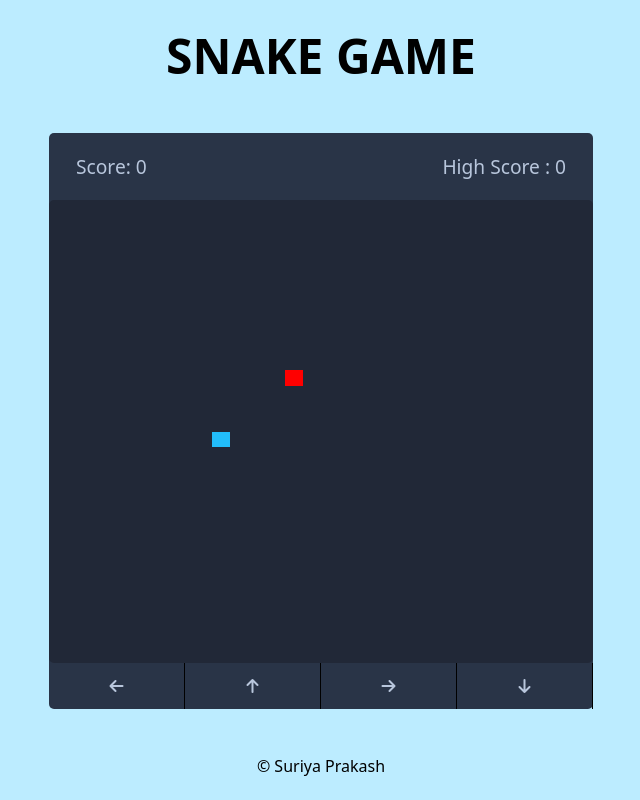
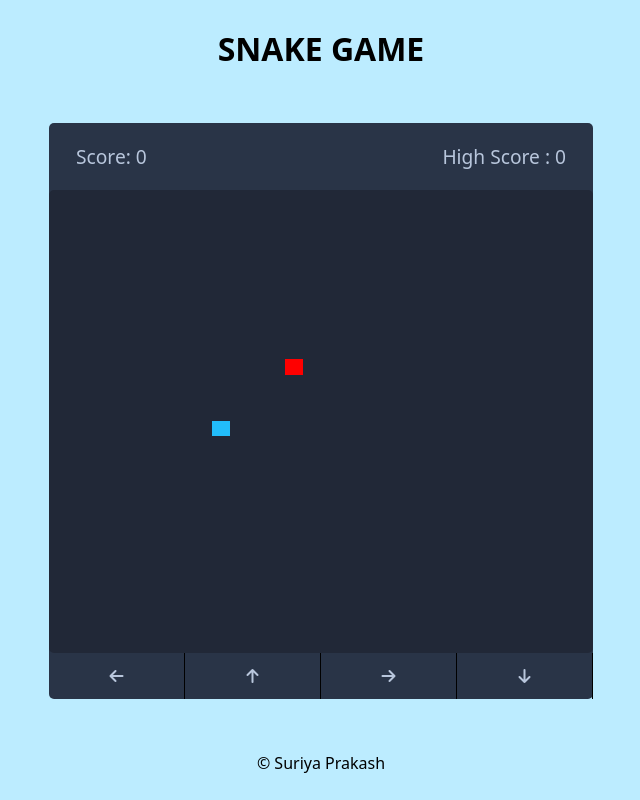
Before and after one commit to suriyaprakash666/JavaScript-Projects, a plain HTML site: page snakeGame/index.html in a window 1280 px wide. Shown: the whole page, without its empty margins (319-959 px from the left). Drawn offline with Linux system fonts and the light colour scheme.

Commit message:
Modified

```diff
--- a/snakeGame/styles.css
+++ b/snakeGame/styles.css
@@ -15,9 +15,6 @@ body {
   min-height: 100vh;
 }
 
-.title {
-  font-size: 3rem;
-}
 .container {
   height: 72vmin;
   width: 68vmin;
```
